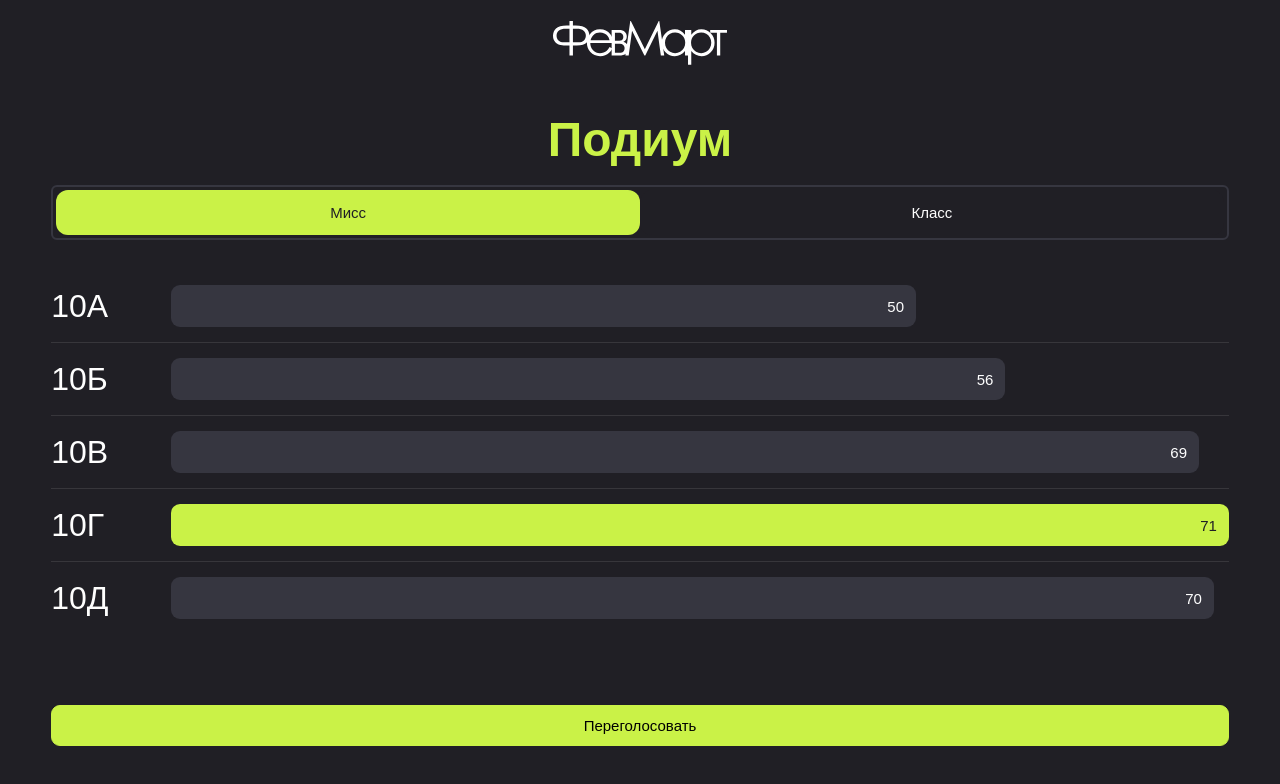
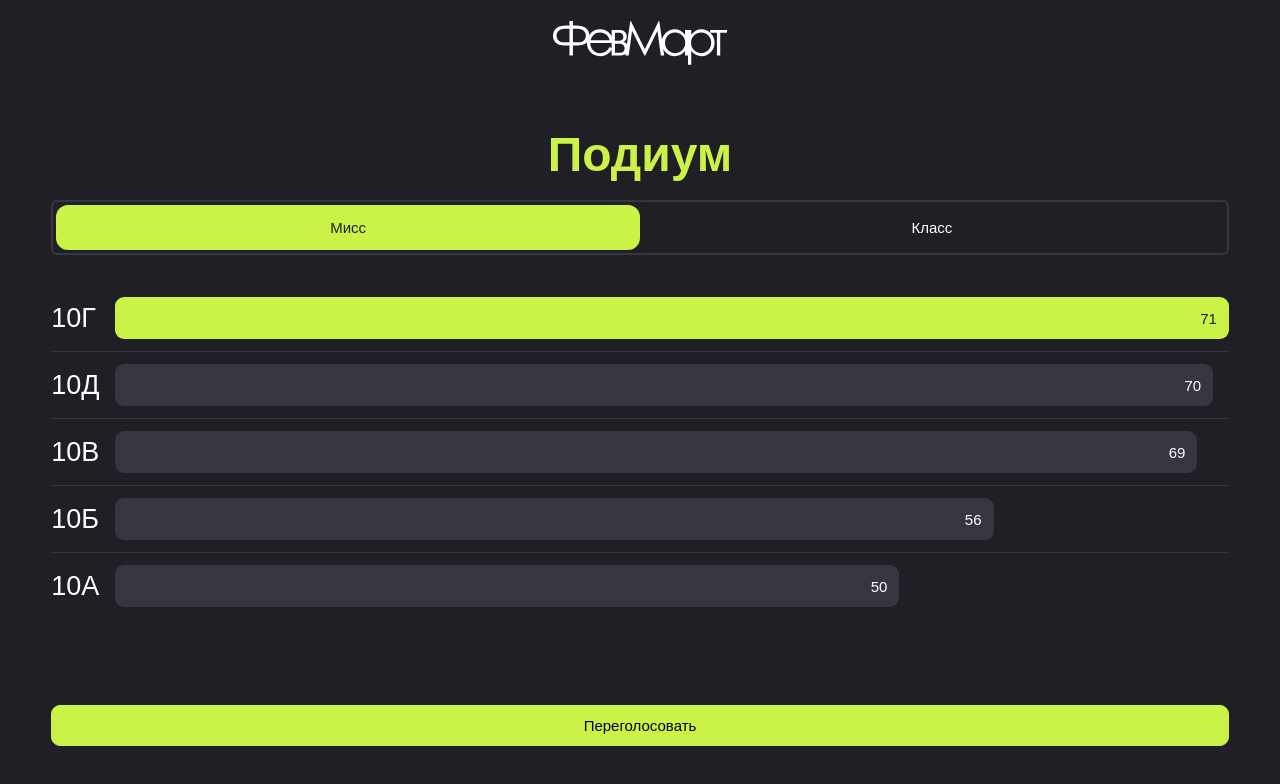
Before and after one commit to fevmart-voting/frontend, a Next.js app: page /podium in a window 1280 px wide. Shown: the top 784 px of the page. Built offline with nearby package versions, Linux system fonts and the light colour scheme; a web font is replaced by a local one.

Commit message:
change business logic

```diff
--- a/app/choose_class/page.tsx
+++ b/app/choose_class/page.tsx
@@ -63,7 +63,7 @@ export default function ChooseClass() {
 	})
 
 	return (
-		<div className="py-7 flex flex-col items-center absolute bottom-1/2 translate-y-1/2 left-0 px-4">
+		<div className="py-7 flex flex-col items-center absolute bottom-1/2 translate-y-1/2 left-0 px-[max(4vw,4rem)] w-full">
 			<h1 className="mb-16 text-3.5xl font-bold text-secondary text-center leading-tight">Выберите Класс с лучшим выступлением</h1>
 
 			<form className="w-full">
@@ -71,7 +71,7 @@ export default function ChooseClass() {
 					<Table tableName="chooseClass">{options}</Table>
 				</div>
 
-				<div className="absolute -bottom-20 left-0 w-full px-4">
+				<div className="absolute -bottom-20 left-0 w-full px-[max(4vw,4rem)]">
 					<Button>Продолжить</Button>
 				</div>
 			</form>
--- a/app/choose_miss/page.tsx
+++ b/app/choose_miss/page.tsx
@@ -63,7 +63,7 @@ export default function ChooseMiss() {
 	})
 
 	return (
-		<div className="py-7 flex flex-col items-center absolute bottom-1/2 translate-y-1/2 left-0 px-4 w-full">
+		<div className="py-7 flex flex-col items-center absolute bottom-1/2 translate-y-1/2 left-0 px-[max(4vw,4rem)] w-full">
 			<h1 className="text-3.5xl mb-16 font-bold text-secondary text-center leading-tight">Выберите Мисс ФевМарт</h1>
 
 			<div className="w-full">
@@ -71,7 +71,7 @@ export default function ChooseMiss() {
 					<Table tableName="chooseClass">{options}</Table>
 				</div>
 
-				<div className="absolute -bottom-20 left-0 w-full px-4">
+				<div className="absolute -bottom-20 left-0 w-full px-[max(4vw,4rem)]">
 					<Button>Продолжить</Button>
 				</div>
 			</div>
--- a/app/podium/page.tsx
+++ b/app/podium/page.tsx
@@ -1,54 +1,71 @@
 'use client'
 
-import { useState } from 'react'
+import { useMemo, useState } from 'react'
 import Button from '@/app/components/button'
 import Table from '../components/table'
 
-const data1 = {
-	'10A': 63,
-	'10Б': 69,
-	'10В': 52,
-	'10Г': 67,
-	'10Д': 65,
+interface DataEntry {
+	title: string
+	votes: number
 }
 
-const data2 = {
-	'10A': 50,
-	'10Б': 56,
-	'10В': 69,
-	'10Г': 71,
-	'10Д': 70,
-}
+const CLASS_VOTES: DataEntry[] = [
+	{ title: '10A', votes: 63 },
+	{ title: '10Б', votes: 69 },
+	{ title: '10В', votes: 52 },
+	{ title: '10Г', votes: 67 },
+	{ title: '10Д', votes: 65 },
+]
 
-type tabOptions = "miss" | "class"
+const PERSON_VOTES: DataEntry[] = [
+	{ title: '10A', votes: 50 },
+	{ title: '10Б', votes: 56 },
+	{ title: '10В', votes: 69 },
+	{ title: '10Г', votes: 71 },
+	{ title: '10Д', votes: 70 },
+]
+
+type tabOptions = 'miss' | 'class'
 
 export default function Podium() {
-	const dataArray = Object.entries(data1)
-
-	const maxVotesM = Math.max(...Object.values(data2))
-
-	const topMiss = Object.entries(data2).sort(([, a], [, b]) => b - a)[0][0]
-	const dataArrayM = Object.entries(data2)
-
 	const [selectedTopic, setSelectedTopic] = useState<tabOptions>('miss')
 
-	const toggleTopicButton = (topic:tabOptions) => {
+	const toggleTopicButton = (topic: tabOptions) => {
 		setSelectedTopic(() => topic)
 	}
 
-	const chart = (selectedTopic === 'miss' ? dataArrayM : dataArray).map(([cl, votes]) => {
-		const width = votes / maxVotesM
+	// eslint-disable-next-line @typescript-eslint/no-unused-vars
+	const { sortedData, q, d } = useMemo(() => {
+		const rawData = selectedTopic === 'miss' ? PERSON_VOTES : CLASS_VOTES
+		const sorted = [...rawData].sort((a, b) => b.votes - a.votes)
+
+		const qVal = sorted.length > 0 ? sorted[sorted.length - 1].votes : 0
+		const wVal = sorted.length > 0 ? sorted[0].votes : 0
+		const dVal = wVal - qVal
+
+		return { sortedData: sorted, q: qVal, d: dVal }
+	}, [selectedTopic])
+
+	const calculateWidth = (votes: number) => {
+		return (votes / sortedData[0]?.votes) * 100 // get percentage of max width
+	}
+
+	const winnerTitle = sortedData[0]?.title
+
+	const chart = sortedData.map(({ title, votes }: DataEntry) => {
+		const width = calculateWidth(votes)
+		const isWinner = title === winnerTitle
 
 		return (
 			<div
-				key={cl}
-				className="grid grid-cols-[5rem_1fr] gap-3 items-center w-full">
-				<h3 className="text-text-bright text-[32px]">{cl}</h3>
+				key={title}
+				className="grid grid-cols-[6ch_1fr] gap-[clamp(12px,4vw,24px)] items-center w-full">
+				<h3 className="text-text-bright text-4xl">{title}</h3>
 
-				<div className="ml-[max(4vw,4rem)] relative">
+				<div className="relative">
 					<div
-						className={`${cl === topMiss ? 'bg-secondary text-text-dark' : 'bg-dark-2 text-text-bright'} py-3.5 rounded-xl flex items-center justify-end`}
-						style={{ width: `${width * 100}%` }}>
+						className={`${isWinner ? 'bg-secondary text-text-dark' : 'bg-dark-2 text-text-bright'} py-3.5 rounded-xl flex items-center justify-end`}
+						style={{ width: `${width}%` }}>
 						<h3 className={`font-medium text-xl pr-4`}>{votes}</h3>
 					</div>
 				</div>
```
Also changed, not shown: app/loading/page.tsx (renamed from app/pages/loading.tsx).
